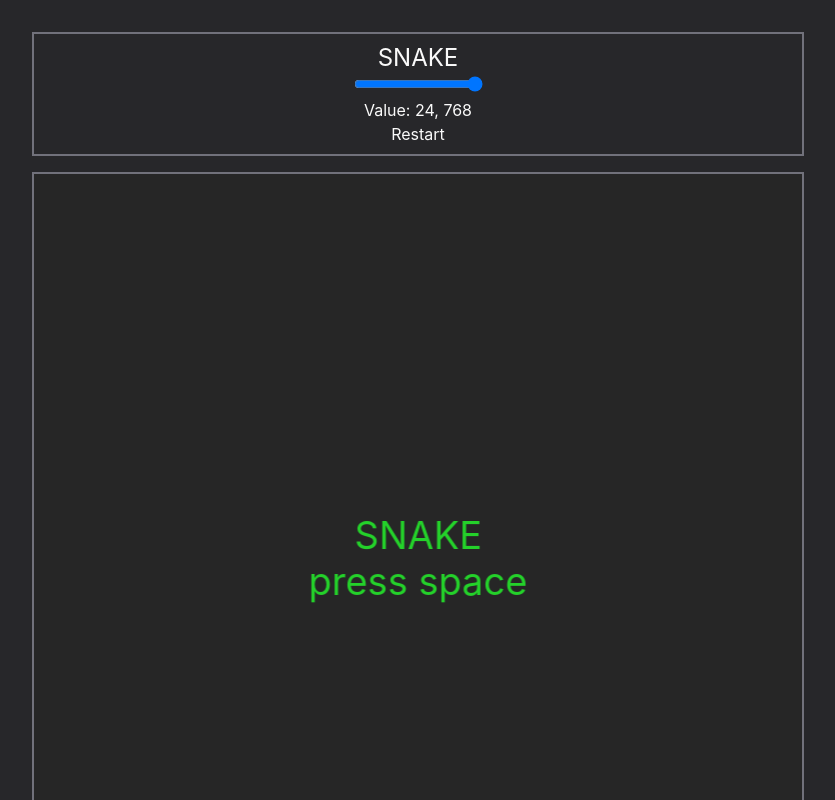
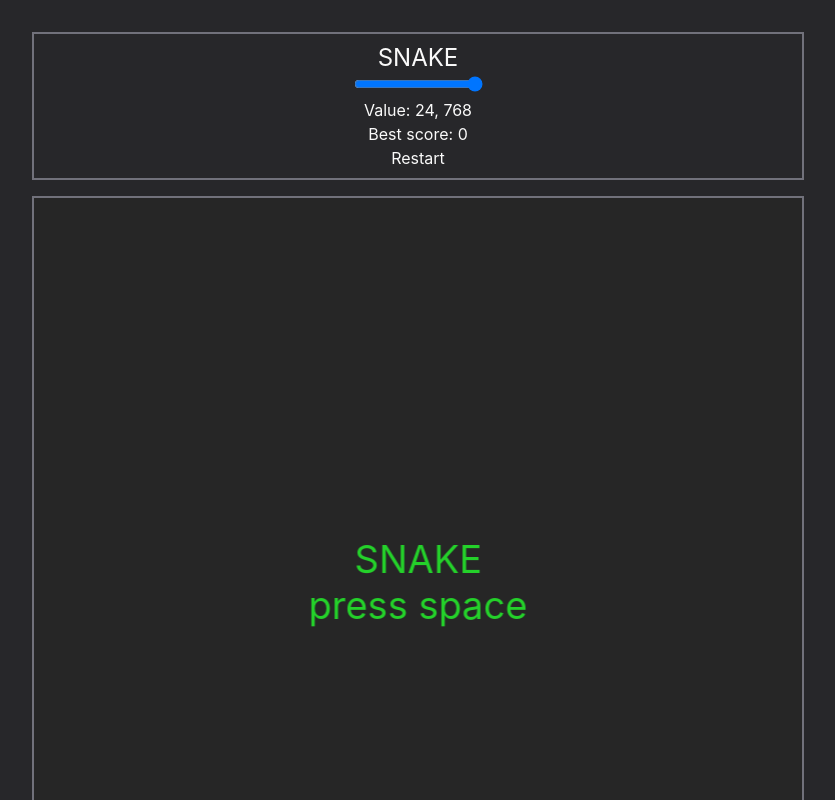
Before and after one commit to ppatrzyk/snake-ts, a React (Vite) app: page / in a window 1280 px wide. Shown: the top 800 px of the page, without its empty margins (222-1057 px from the left). Built offline with nearby package versions, Linux system fonts and the light colour scheme.

Commit message:
best score tracking

```diff
--- a/src/components/GameComponent.tsx
+++ b/src/components/GameComponent.tsx
@@ -9,15 +9,19 @@ function GameComponent() {
 
   const [gameRunning, setGameRunning] = useState(false);
   const [score, setScore] = useState(1);
+  const [pastScores, setPastScores] = useState<number[]>([]);
   const [mapSize, setMapSize] = useState(defaultMapSize);
   const [mapSizePx, setMapSizePx] = useState(STEP_SIZE * mapSize); // this should not be reactive, set only on explicit restart
   const [gameKey, setGameKey] = useState(crypto.randomUUID());
 
+  const bestScore = pastScores.length > 0 ? Math.max(...pastScores) : 0;
+
   const eventEmitter = useMemo(() => new Phaser.Events.EventEmitter(), []);
 
   useEffect(() => {
-    const onGameFinished = () => {
+    const onGameFinished = (data: { score: number }) => {
       setGameRunning(false);
+      setPastScores((currentPastScores) => [...currentPastScores, data.score]);
     };
     const onGameStarted = () => {
       setScore(1);
@@ -52,7 +56,10 @@ function GameComponent() {
         <p>
           Value: {mapSize}, {mapSizePx}
         </p>
-        <p className={`${gameRunning ? "" : "hidden"}`}>Score: {score}</p>
+        <p>Best score: {bestScore}</p>
+        <p className={`${gameRunning ? "" : "hidden"}`}>
+          Current core: {score}
+        </p>
         <button
           type="button"
           onClick={(e: React.MouseEvent<HTMLButtonElement>) => {
```
